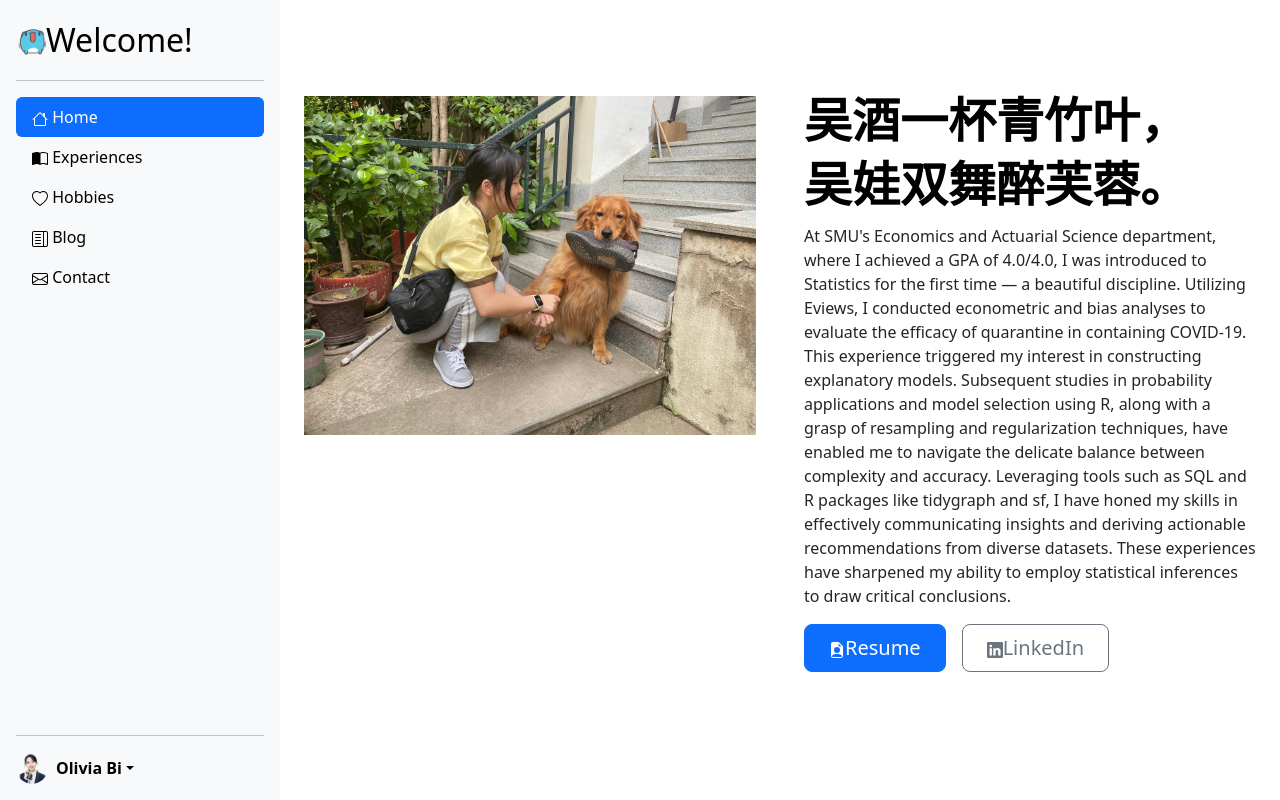
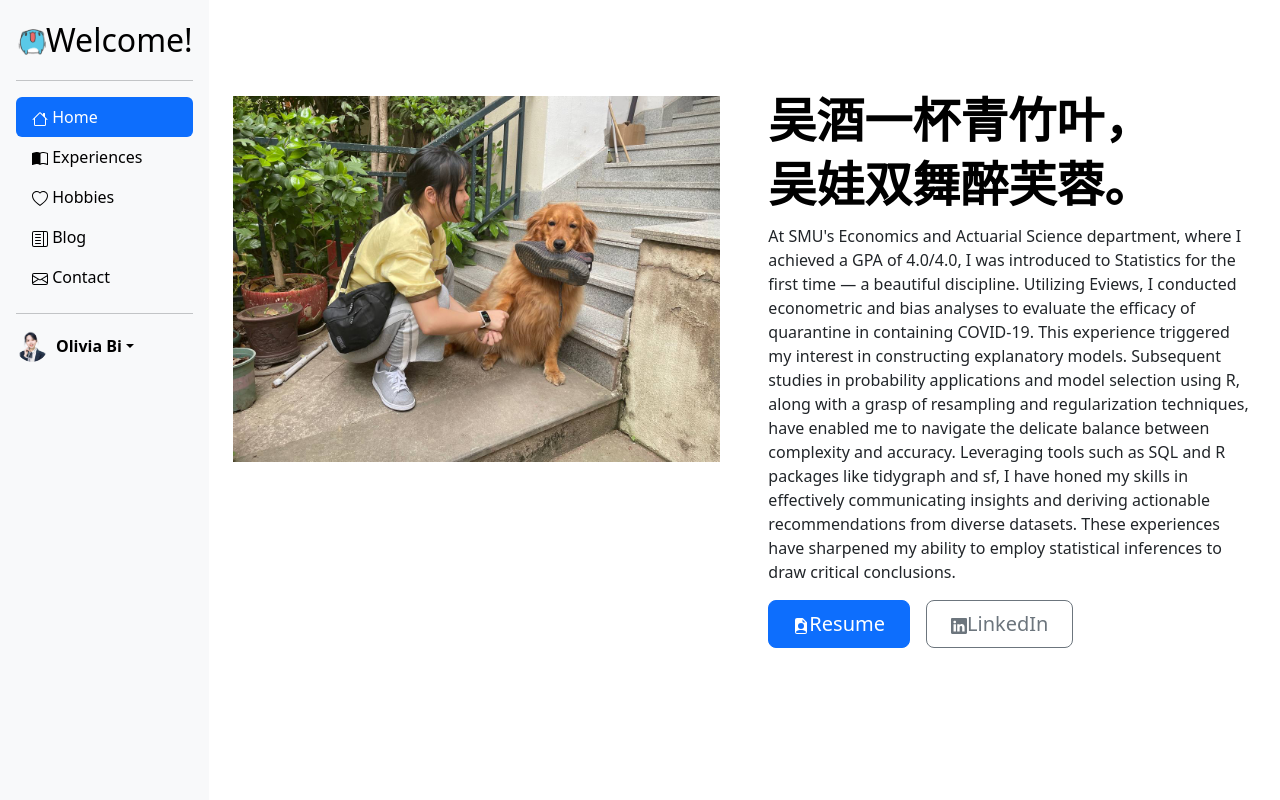
Before and after one commit to OliviaBi/oliviabi.github.io, a plain HTML site: page index.html in a window 1280 px wide. Drawn offline with nearby package versions, Linux system fonts and the light colour scheme.

Commit message:
Add files via upload

```diff
--- a/index.html
+++ b/index.html
@@ -10,8 +10,8 @@
 <body>
 
 
-    <div class="main-container">
-    <div class="d-flex flex-column flex-shrink-0 p-3 bg-body-tertiary" style="width: 280px; height: 100vh;">
+    <div class="d-flex flex-nowrap">
+    <div class="col d-flex flex-column flex-shrink-0 p-3 bg-body-tertiary" style="width: 280px; height: 100vh;">
         <a href="/" class="d-flex align-items-center mb-3 mb-md-0 me-md-auto link-body-emphasis text-decoration-none">
             <img src="./assets/images/capoo-jump.gif" width="30px" alt="capoo" />
             <span class="fs-2">Welcome!</span>
@@ -61,7 +61,9 @@
             </li>
         </ul>
         <hr>
-        <div class="dropdown">
+
+
+        <div class="col dropdown">
             <a href="#" class="d-flex align-items-center link-body-emphasis text-decoration-none dropdown-toggle" data-bs-toggle="dropdown" aria-expanded="false">
             <img src="./assets/images/olivia-bi.png" alt="" width="32" height="32" class="rounded-circle me-2">
             <strong>Olivia Bi</strong>
```
